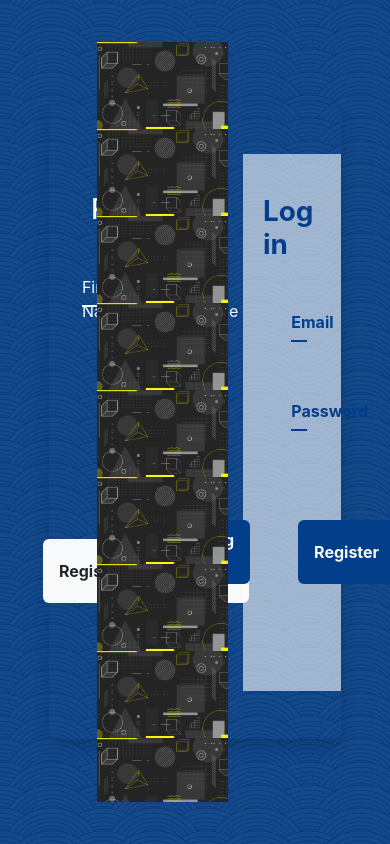
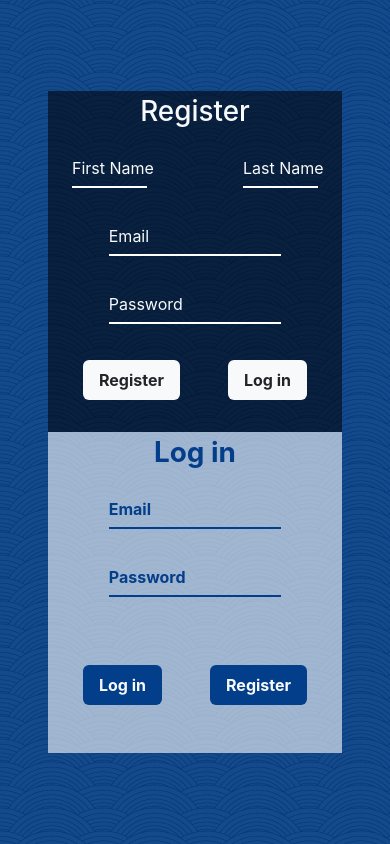
Before and after one commit to Lucas-Esteban-Rodriguez/Login-Register, a React (Create React App) app: page / in a window 390 px wide. Built offline with nearby package versions, Linux system fonts and the light colour scheme.

Commit message:
Started responsive, to tablets finished

```diff
--- a/src/App.css
+++ b/src/App.css
@@ -5,10 +5,12 @@
     display: flex;
     justify-content: center;
     align-items: center;
+    overflow-x: hidden;
 }
 body {
     width: 100%;
     height: 100vh;
+    overflow: hidden;
 }
 .container-card {
     position: relative;
@@ -19,8 +21,8 @@ body {
     background-size: contain;
     position: absolute;
     width: 45%;
-    height: 120%;
-    top: -10%;
+    height: 100%;
+    top: 0%;
     left: 0%;
     z-index: 1;
     transition: 0.5s;
@@ -59,3 +61,11 @@ body {
 .bg-blue {
     background-color: #023e8a;
 }
+
+@media (max-width: 576px) {
+    .container-card-wall {
+        width: 75%;
+        height: 25%;
+        display: none;
+    }
+}
--- a/src/components/Index/Index.js
+++ b/src/components/Index/Index.js
@@ -5,9 +5,9 @@ import Login from '../Login/Login.js'
 const Index = () => {
 
     return (
-        <div className="w-75 h-75 p-5 container-card rounded shadow d-flex gap-5">
+        <div className="w-lg-75 h-lg-75 w-md-100 h-md-50 px-5 container-card rounded d-md-flex gap-5">
 
-          <div className='container-card-wall ms-5 p-3'></div>
+          <div className='container-card-wall ms-md-5 p-md-3'></div>
 
           <Register/>
           <Login/>
--- a/src/components/Login/Login.css
+++ b/src/components/Login/Login.css
@@ -1,5 +1,7 @@
 .container-login {
     z-index: 1;
+    width: 50%;
+    height: 100%;
 }
 .container-login:after {
     top: 0;
@@ -14,3 +16,12 @@
 .input-login {
     border-bottom: 2px solid #023e8a;
 }
+
+@media (max-width: 576px) {
+
+    .container-login {
+        width: 100%;
+        height: 50%;
+    }
+
+}
--- a/src/components/Login/Login.js
+++ b/src/components/Login/Login.js
@@ -49,7 +49,7 @@ const Login = () =>{
 
     return (
 
-        <div className='w-50 h-100 p-3 d-flex justify-content-evenly align-items-center flex-column position-relative container-login'>
+        <div className='p-md-3 d-flex justify-content-evenly align-items-center flex-column position-relative container-login'>
 
             <p className='text-blue h1 p-1 fw-bold'>Log in</p>
 
--- a/src/components/Register/Register.css
+++ b/src/components/Register/Register.css
@@ -1,5 +1,7 @@
 .container-register {
     z-index: 1;
+    width: 50%;
+    height: 100%;
 }
 .container-register::after {
     content: ' ';
@@ -13,3 +15,12 @@
 .input-register {
     border-bottom: 2px solid white;
 }
+
+@media (max-width: 576px) {
+
+    .container-register {
+        width: 100%;
+        height: 50%;
+    }
+
+}
--- a/src/components/Register/Register.js
+++ b/src/components/Register/Register.js
@@ -51,7 +51,7 @@ const Register = () => {
 
     return(
 
-    <div className='w-50 h-100 p-3 d-flex justify-content-evenly align-items-center flex-column position-relative container-register'>
+    <div className='p-md-3 d-flex justify-content-evenly align-items-center flex-column position-relative container-register'>
     <p className='h1 text-light p-1'>Register</p>
 
         <div className='d-flex gap-5'>
```
